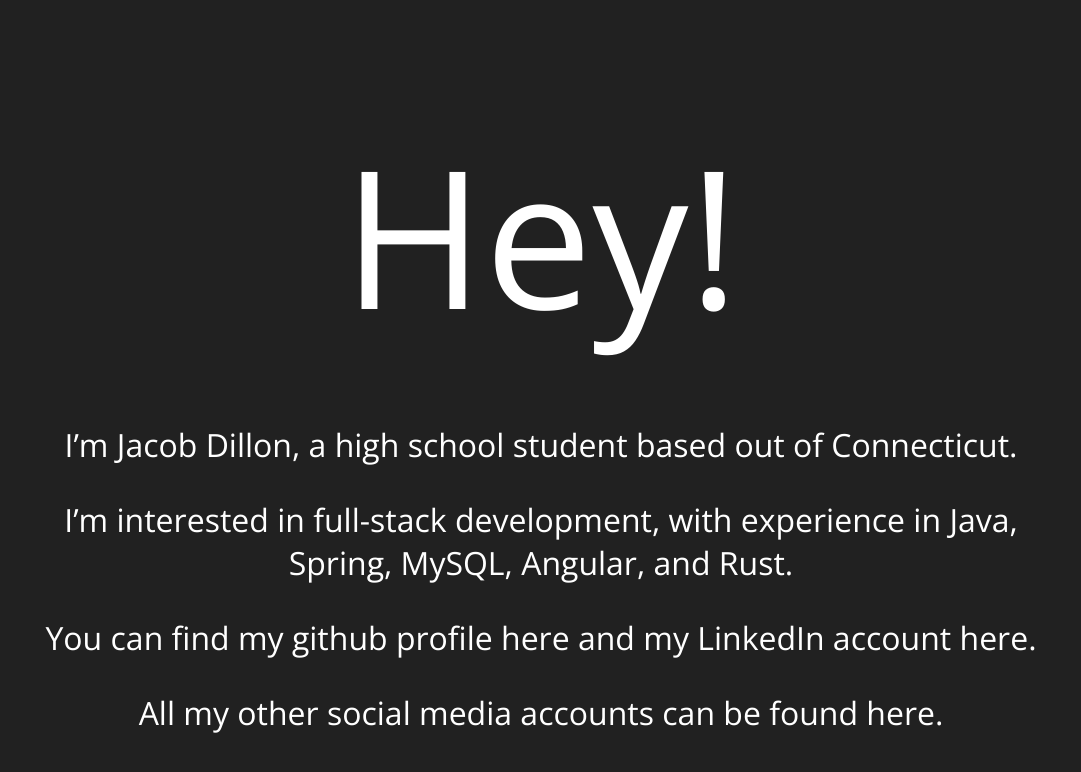
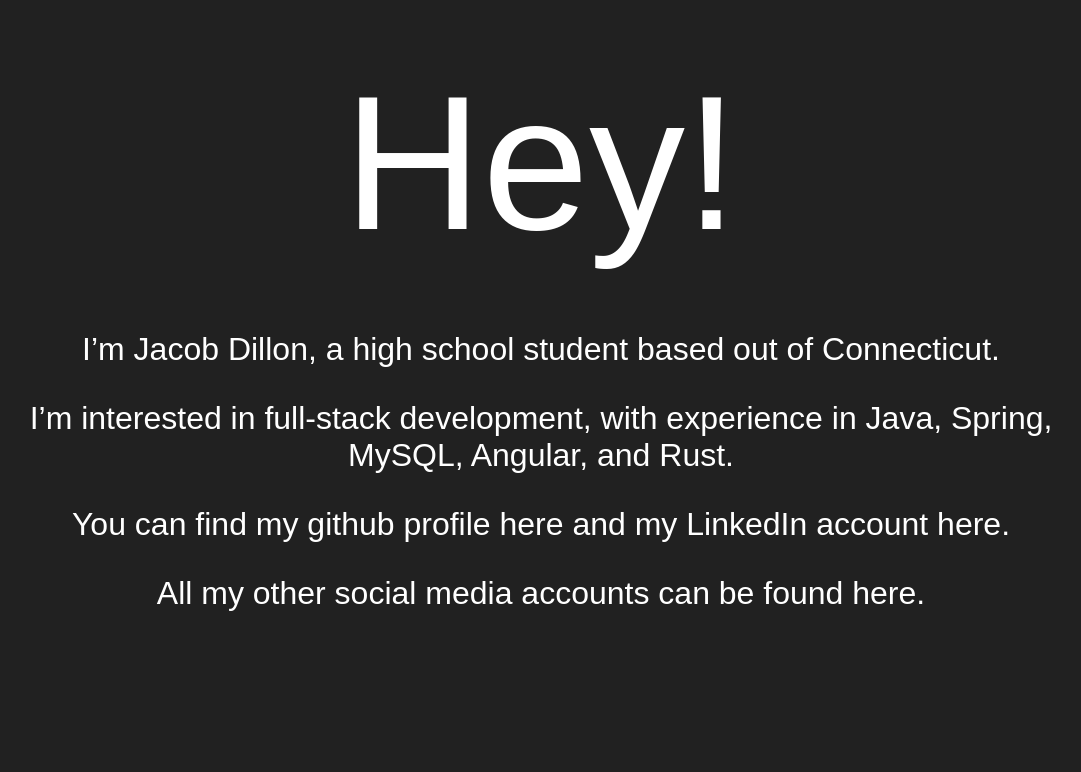
Before and after one commit to Dan733/jad340.com, a plain HTML site: page index.html in a window 1280 px wide. Shown: the whole page, without its empty margins (99-1180 px from the left). Drawn offline with nearby package versions, Linux system fonts and the light colour scheme.

Commit message:
Still messing around with fonts

```diff
--- a/css/main.css
+++ b/css/main.css
@@ -1,11 +1,11 @@
-@import url('https://fonts.googleapis.com/css?family=Open+Sans:300,400');
+@import url('https://fonts.googleapis.com/css?family=Dosis:200,400');
 
 html,
 body {
     background-color: #212121;
     color: #FFFFFF;
-    font-family: 'Open Sans', sans-serif;
-    font-weight: lighter;
+    font-family: 'Doris', sans-serif;
+    font-weight: 200;
     font-size: 24pt;
     padding: 0;
     margin: 0 5% 5% 5%;
@@ -13,9 +13,9 @@ body {
 }
 
 h1 {
-    font-weight: lighter;
+    font-weight: 200;
     font-size: 144pt;
-    margin-top: 10%;
+    margin-top: 5%;
     margin-bottom: 2.5%;
 }
 
```
